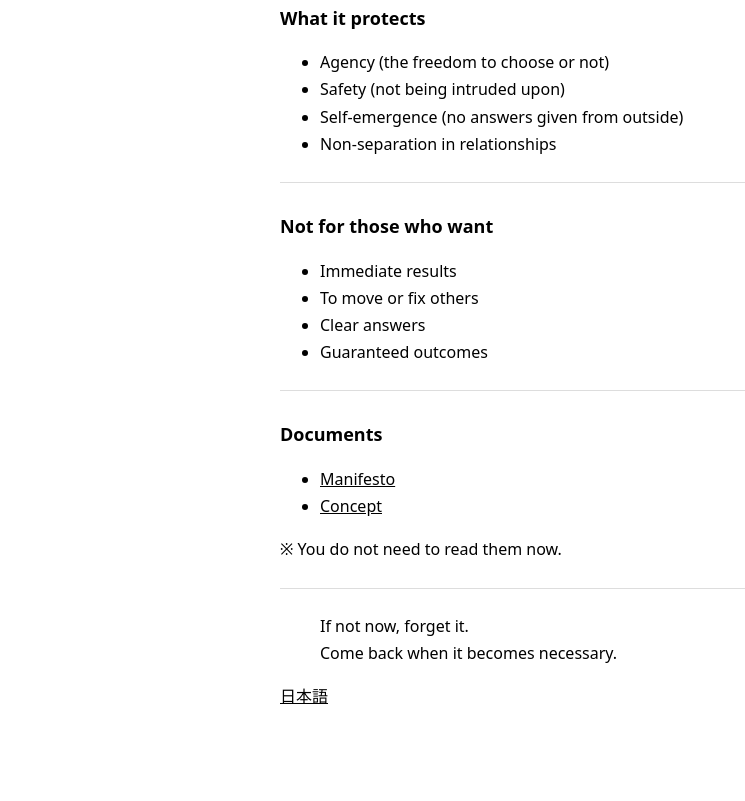
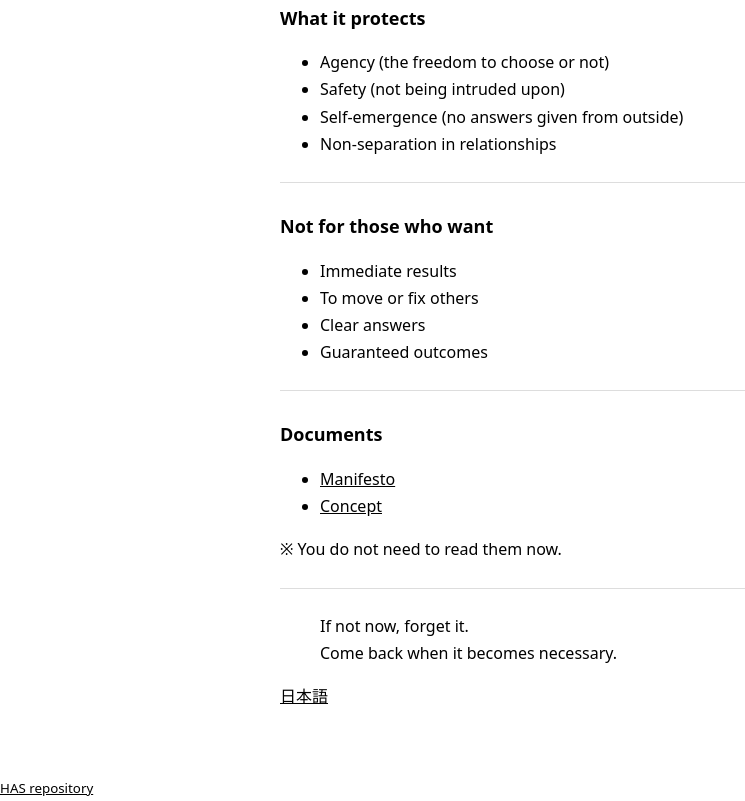
Before and after one commit to human-attunement/has-lp, a plain HTML site: page en/index.html in a window 1280 px wide. Shown: the part 503-1304 px from the top of the page, without its empty margins (0-745 px from the left). Before the commit the page ends 1277 px from the top, so only its background shows below. Drawn offline with Linux system fonts and the light colour scheme.

Commit message:
build: update static HTML

```diff
--- a/en/index.html
+++ b/en/index.html
@@ -62,5 +62,10 @@ Come back when it becomes necessary.</p>
 </blockquote>
 <p><a href="../">日本語</a></p>
 </main>
+<footer>
+  <small class="github-repository">
+    <a href="https://github.com/human-attunement/system">HAS repository</a>
+  </small>
+</footer>
 </body>
 </html>
```
Also changed, not shown: index.html (+5 -0 lines).
